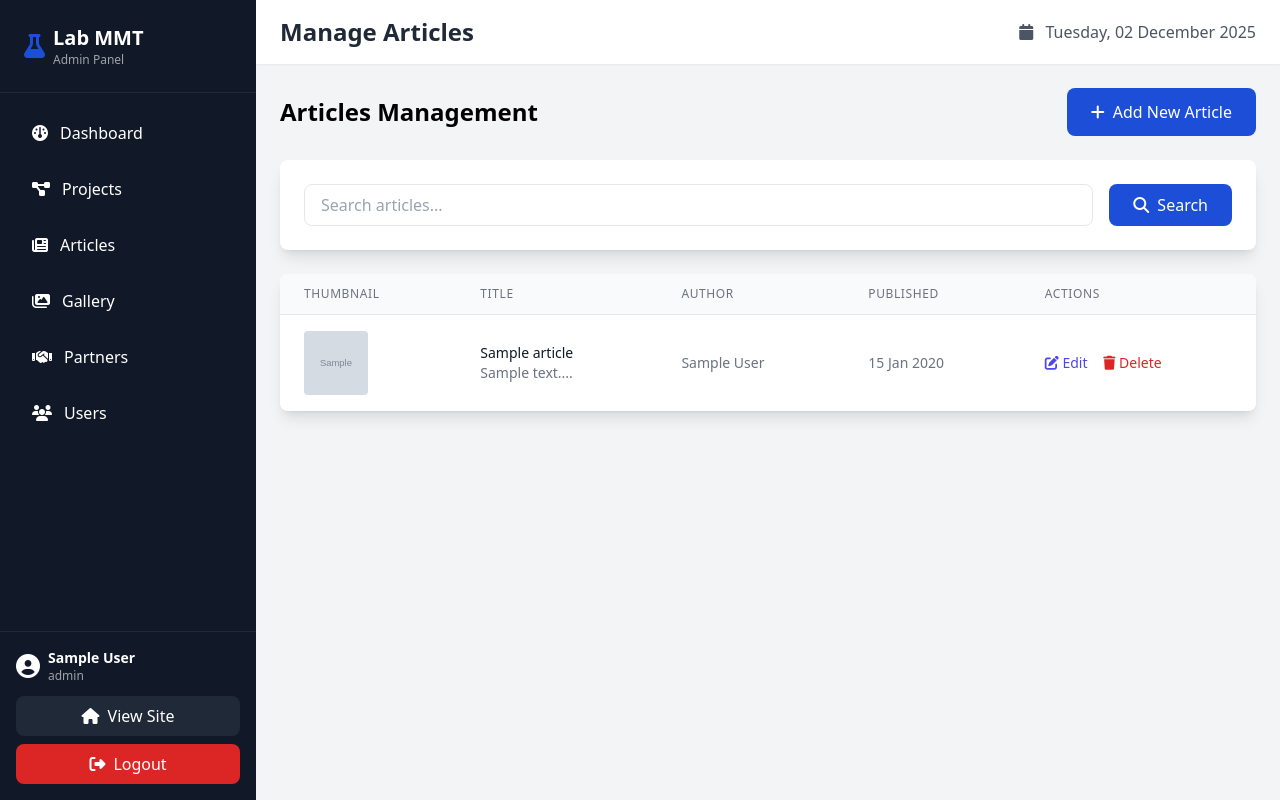
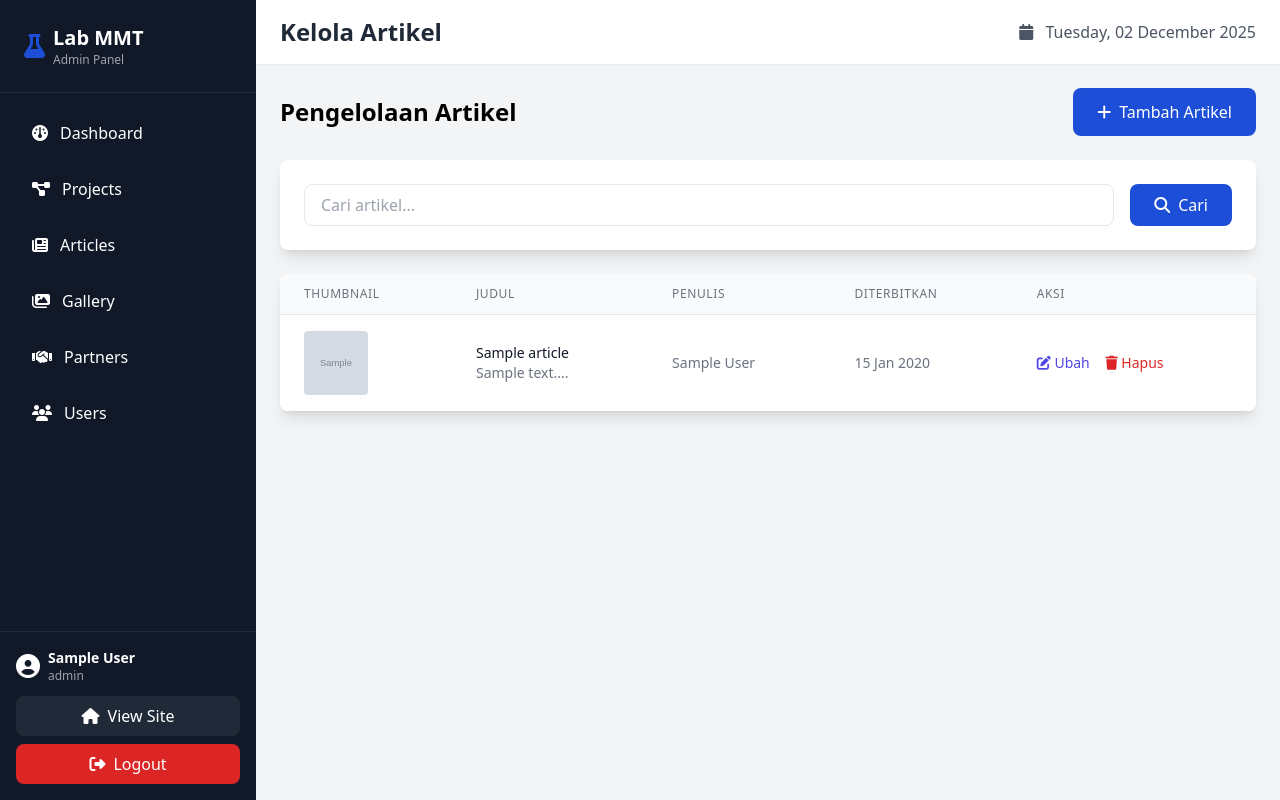
Before and after one commit to Renyambar/PBL_LabMMT, a PHP site: page /PBL_LabMMT/admin/articles in a window 1280 px wide. Run offline with PHP 8.4, Linux system fonts and the light colour scheme; the visitor is signed in with stand-in values (Sample User, id 1); tables that the repository leaves empty or names only in its code hold one stand-in row (values such as "Sample post"); grey boxes marked "Sample" are stand-in pictures; some libraries are stand-ins or nearby versions.

Commit message:
update article

```diff
--- a/app/views/admin/articles.php
+++ b/app/views/admin/articles.php
@@ -1,21 +1,21 @@
-<?php $page_title = 'Manage Articles'; require_once '../app/views/layouts/admin_header.php'; ?>
+<?php $page_title = 'Kelola Artikel'; require_once '../app/views/layouts/admin_header.php'; ?>
 
 <div class="flex justify-between items-center mb-6">
-    <h2 class="text-2xl font-bold">Articles Management</h2>
+    <h2 class="text-2xl font-bold">Pengelolaan Artikel</h2>
     <a href="<?= BASE_URL ?>/admin/articles/create" class="bg-primary text-white px-6 py-3 rounded-lg hover:bg-blue-700 transition">
-        <i class="fas fa-plus mr-2"></i>Add New Article
+        <i class="fas fa-plus mr-2"></i>Tambah Artikel
     </a>
 </div>
 
 <!-- Search -->
 <div class="bg-white rounded-lg shadow-lg p-6 mb-6">
     <form method="GET" class="flex gap-4">
-        <input type="text" name="search" placeholder="Search articles..."
+        <input type="text" name="search" placeholder="Cari artikel..."
                value="<?= $_GET['search'] ?? '' ?>"
                class="flex-1 px-4 py-2 border rounded-lg focus:outline-none focus:ring-2 focus:ring-primary">
 
         <button type="submit" class="bg-primary text-white px-6 py-2 rounded-lg hover:bg-blue-700">
-            <i class="fas fa-search mr-2"></i>Search
+            <i class="fas fa-search mr-2"></i>Cari
         </button>
     </form>
 </div>
@@ -26,10 +26,10 @@
         <thead class="bg-gray-50">
             <tr>
                 <th class="px-6 py-3 text-left text-xs font-medium text-gray-500 uppercase tracking-wider">Thumbnail</th>
-                <th class="px-6 py-3 text-left text-xs font-medium text-gray-500 uppercase tracking-wider">Title</th>
-                <th class="px-6 py-3 text-left text-xs font-medium text-gray-500 uppercase tracking-wider">Author</th>
-                <th class="px-6 py-3 text-left text-xs font-medium text-gray-500 uppercase tracking-wider">Published</th>
-                <th class="px-6 py-3 text-left text-xs font-medium text-gray-500 uppercase tracking-wider">Actions</th>
+                <th class="px-6 py-3 text-left text-xs font-medium text-gray-500 uppercase tracking-wider">Judul</th>
+                <th class="px-6 py-3 text-left text-xs font-medium text-gray-500 uppercase tracking-wider">Penulis</th>
+                <th class="px-6 py-3 text-left text-xs font-medium text-gray-500 uppercase tracking-wider">Diterbitkan</th>
+                <th class="px-6 py-3 text-left text-xs font-medium text-gray-500 uppercase tracking-wider">Aksi</th>
             </tr>
         </thead>
         <tbody class="bg-white divide-y divide-gray-200">
@@ -60,12 +60,12 @@
                         <td class="px-6 py-4 whitespace-nowrap text-sm font-medium">
                             <a href="<?= BASE_URL ?>/admin/articles/edit/<?= $article['id'] ?>"
                                class="text-indigo-600 hover:text-indigo-900 mr-3">
-                                <i class="fas fa-edit"></i> Edit
+                                <i class="fas fa-edit"></i> Ubah
                             </a>
                             <a href="<?= BASE_URL ?>/admin/articles/delete/<?= $article['id'] ?>"
-                               onclick="return confirm('Are you sure you want to delete this article?')"
+                               onclick="return confirm('Apakah Anda yakin ingin menghapus artikel ini?')"
                                class="text-red-600 hover:text-red-900">
-                                <i class="fas fa-trash"></i> Delete
+                                <i class="fas fa-trash"></i> Hapus
                             </a>
                         </td>
                     </tr>
@@ -74,9 +74,9 @@
                 <tr>
                     <td colspan="5" class="px-6 py-12 text-center text-gray-500">
                         <i class="fas fa-file-alt text-6xl mb-4 text-gray-300"></i>
-                        <p class="text-lg">No articles found</p>
+                        <p class="text-lg">Tidak ada artikel ditemukan</p>
                         <a href="<?= BASE_URL ?>/admin/articles/create" class="text-primary hover:underline mt-2 inline-block">
-                            Write your first article
+                            Tulis artikel pertama Anda
                         </a>
                     </td>
                 </tr>
```
Also changed, not shown: app/views/admin/article_form.php (+13 -14 lines).
